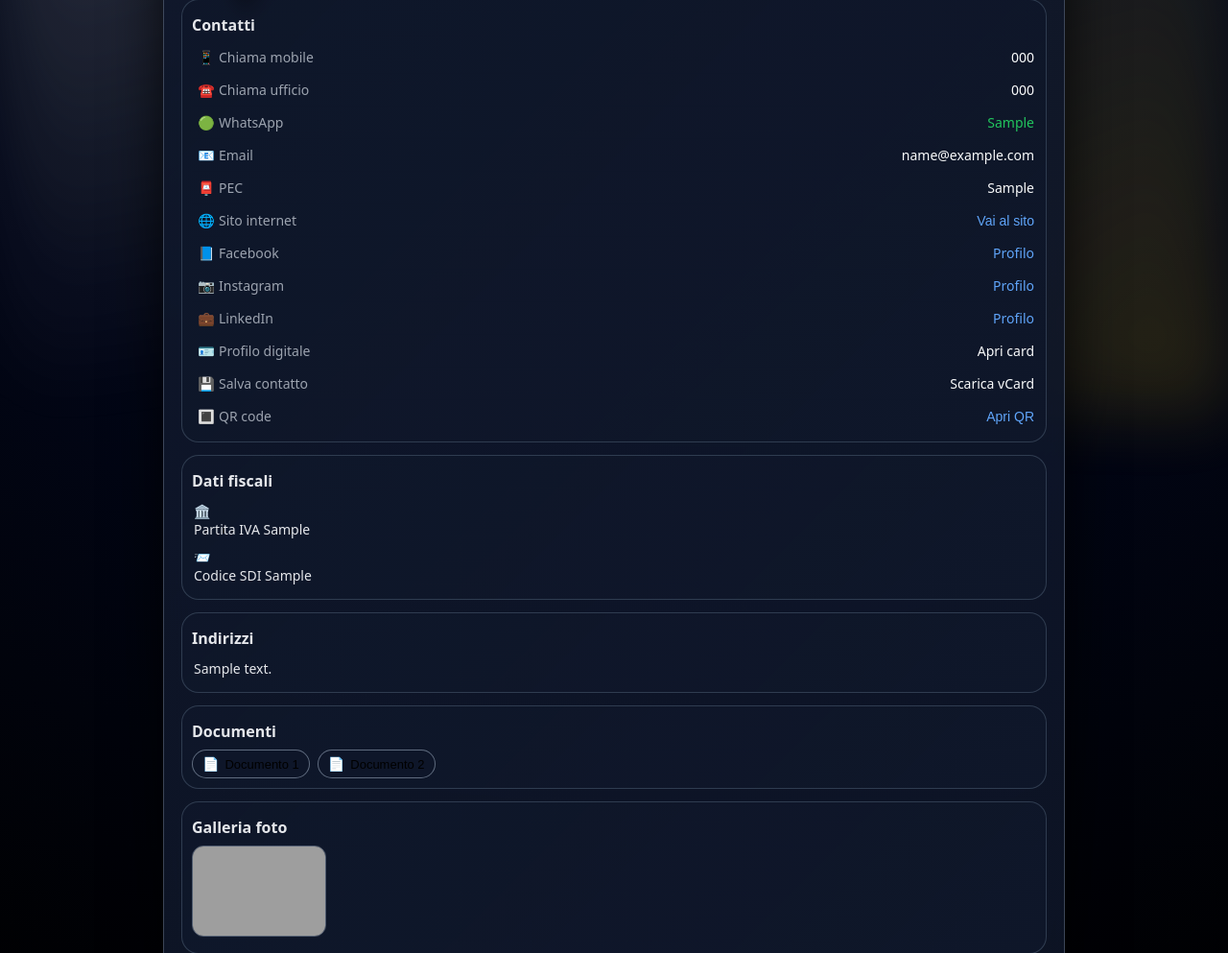
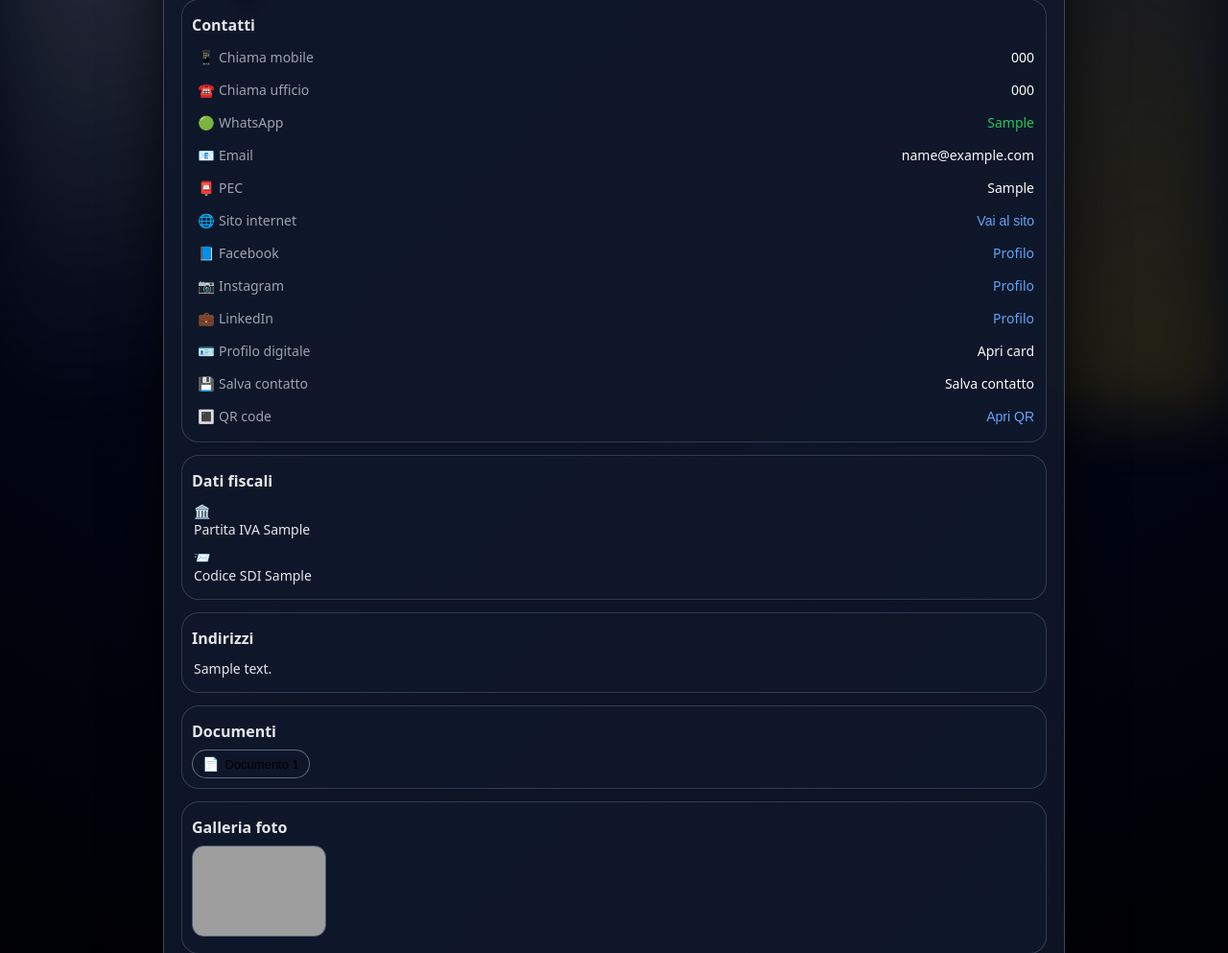
Before and after one commit to gidl59/pay4you-cards-fire, a Flask app: a page that uses templates/card.html in a window 1280 px wide. Shown: the part 368-1361 px from the top of the page at 96% size. Run offline with Flask 3, Linux system fonts and the light colour scheme; the visitor is signed in with stand-in values (Sample User, id 1); tables that the repository leaves empty hold one stand-in row (values such as "Sample post"); grey boxes marked "Sample" are stand-in pictures; some libraries are stand-ins or nearby versions; grey boxes are pictures that could not be loaded.

Commit message:
Update card.html

```diff
--- a/templates/card.html
+++ b/templates/card.html
@@ -190,7 +190,7 @@
         <div class="label">Salva contatto</div>
         <div class="value">
           <a href="{{ url_for('vcard', slug=ag.slug) }}?download=1">
-            Scarica vCard
+            Salva contatto
           </a>
         </div>
       </div>
@@ -243,57 +243,18 @@
     {% endif %}
 
     <!-- SEZIONE DOCUMENTI (PDF) -->
-    {% if ag.pdf1_url or ag.pdf2_url or ag.pdf3_url or ag.pdf4_url or ag.pdf5_url or ag.pdf6_url %}
+    {% if pdfs %}
     <section class="card-section">
       <h2>Documenti</h2>
       <div class="pdf-list">
-        {% if ag.pdf1_url %}
+        {% for pdf_url in pdfs %}
         <button type="button"
                 class="pdf-item"
-                onclick="openFrameModal('{{ ag.pdf1_url }}')">
-          <span class="pdf-icon">📄</span><span>Documento 1</span>
+                onclick="openFrameModal('{{ pdf_url }}')">
+          <span class="pdf-icon">📄</span>
+          <span>Documento {{ loop.index }}</span>
         </button>
-        {% endif %}
-
-        {% if ag.pdf2_url %}
-        <button type="button"
-                class="pdf-item"
-                onclick="openFrameModal('{{ ag.pdf2_url }}')">
-          <span class="pdf-icon">📄</span><span>Documento 2</span>
-        </button>
-        {% endif %}
-
-        {% if ag.pdf3_url %}
-        <button type="button"
-                class="pdf-item"
-                onclick="openFrameModal('{{ ag.pdf3_url }}')">
-          <span class="pdf-icon">📄</span><span>Documento 3</span>
-        </button>
-        {% endif %}
-
-        {% if ag.pdf4_url %}
-        <button type="button"
-                class="pdf-item"
-                onclick="openFrameModal('{{ ag.pdf4_url }}')">
-          <span class="pdf-icon">📄</span><span>Documento 4</span>
-        </button>
-        {% endif %}
-
-        {% if ag.pdf5_url %}
-        <button type="button"
-                class="pdf-item"
-                onclick="openFrameModal('{{ ag.pdf5_url }}')">
-          <span class="pdf-icon">📄</span><span>Documento 5</span>
-        </button>
-        {% endif %}
-
-        {% if ag.pdf6_url %}
-        <button type="button"
-                class="pdf-item"
-                onclick="openFrameModal('{{ ag.pdf6_url }}')">
-          <span class="pdf-icon">📄</span><span>Documento 6</span>
-        </button>
-        {% endif %}
+        {% endfor %}
       </div>
     </section>
     {% endif %}
```
